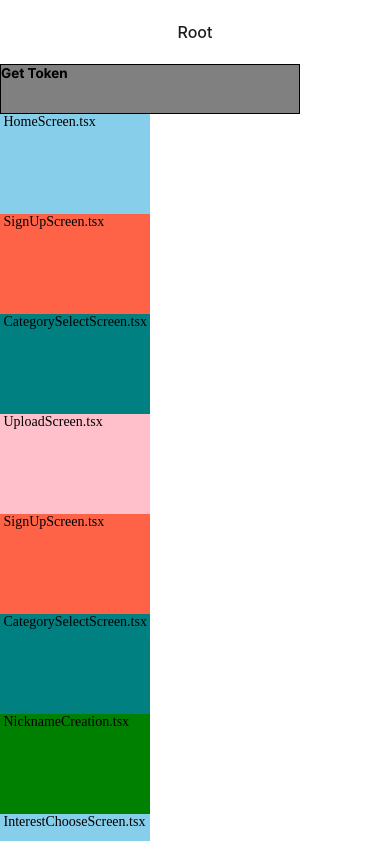
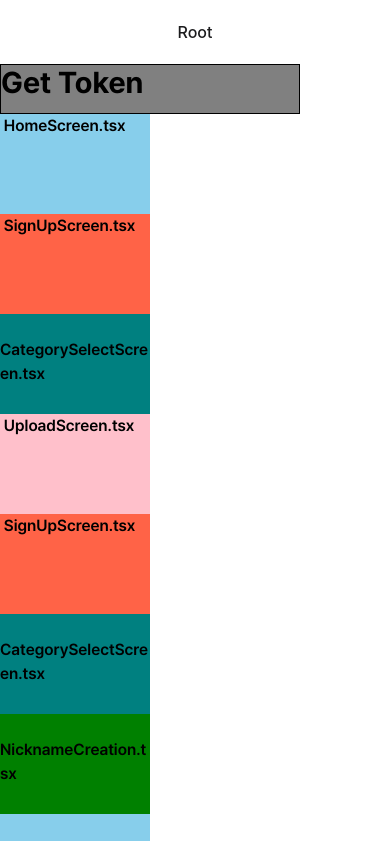
Before and after one commit to CCC-org/keewe-app, a React Native app: screen / in a window 390 px wide. Shown: the top 841 px of the page. Built offline with nearby package versions, Linux system fonts and the light colour scheme; a web font is replaced by a local one; what @gorhom/bottom-sheet would draw is missing.

Commit message:
FontText 삭제 및 theme에 FONT FAMILY 적용

```diff
--- a/src/components/bars/SnackBar.tsx
+++ b/src/components/bars/SnackBar.tsx
@@ -2,7 +2,6 @@ import { Pressable, Text } from 'react-native';
 import React from 'react';
 import { Snackbar } from 'react-native-paper';
 import { useTheme } from 'react-native-paper';
-import { FontText } from '../texts/StyledText';
 
 interface SnackBarProps {
   visible: boolean;
@@ -38,7 +37,7 @@ const SnackBar = (props: SnackBarProps) => {
             marginRight: 'auto',
           }}
         >
-          <FontText>{text}</FontText>
+          <Text>{text}</Text>
         </Snackbar>
       </Pressable>
     </>
--- a/src/components/texts/StyledText.tsx
+++ /dev/null
@@ -1,47 +0,0 @@
-import React, { useMemo } from 'react';
-import { Text } from 'react-native';
-import { TextProps, StyleProp, TextStyle } from 'react-native';
-
-export function MonoText(props: TextProps) {
-  return <Text {...props} style={[props.style, { fontFamily: 'space-mono' }]} />;
-}
-
-interface customTextProps extends TextProps {
-  style?: TextStyle;
-}
-
-export function FontText(props: customTextProps) {
-  let fontWeight = '';
-  if (props.style && props.style.fontWeight) {
-    fontWeight = props.style.fontWeight;
-    delete props.style.fontWeight;
-  }
-  const getFontFamily = (weight: string) => {
-    switch (weight) {
-      case '400':
-        return 'pretendard';
-      case '500':
-        return 'pretendardMedium';
-      case '600':
-        return 'pretendardSemiBold';
-      case '700':
-        return 'pretendardBold';
-      case '800':
-        return 'pretendardExtraBold';
-      case '900':
-        return 'pretendardBlack';
-      default:
-        return 'pretendard';
-    }
-  };
-
-  const dynamicFontWeight = {
-    fontFamily: useMemo(() => getFontFamily(fontWeight), [fontWeight]),
-  };
-
-  return (
-    <Text {...props} style={[dynamicFontWeight, props.style]}>
-      {props.children}
-    </Text>
-  );
-}
--- a/src/navigation/index.tsx
+++ b/src/navigation/index.tsx
@@ -1,12 +1,14 @@
 import { useNavigation } from '@react-navigation/native';
 import React, { useEffect, useState } from 'react';
 import { Pressable, ScrollView, View, Text } from 'react-native';
-import { FontText } from '../components/texts/StyledText';
+import { useTheme } from 'react-native-paper';
 import { getAccessToken } from '../utils/hooks/asyncStorage/Login';
 
 export function RootScreen() {
   const navigation = useNavigation();
   const [accessToken, setAccessToken] = useState<any>('');
+  const theme = useTheme();
+
   useEffect(() => {
     getAccessToken().then((token) => {
       setAccessToken(token);
@@ -21,10 +23,10 @@ export function RootScreen() {
         style={{ borderWidth: 1, backgroundColor: 'grey', width: 300, height: 50 }}
         onPress={() => getAccessToken().then((res) => console.log(res))}
       >
-        <FontText style={{ fontWeight: '700' }}>Get Token</FontText>
+        <Text style={theme.fonts.text.display}>Get Token</Text>
       </Pressable>
 
-      <FontText style={{ fontWeight: '500' }}>{accessToken}</FontText>
+      <Text style={theme.fonts.text.body1.regular}>{accessToken}</Text>
       <ScrollView>
         <Pressable onPress={() => navigation.navigate('Home')}>
           <View
@@ -34,7 +36,7 @@ export function RootScreen() {
               height: 100,
             }}
           >
-            <FontText> HomeScreen.tsx</FontText>
+            <Text style={theme.fonts.text.body1.bold}> HomeScreen.tsx</Text>
           </View>
         </Pressable>
         <Pressable onPress={() => navigation.navigate('SignUp')}>
@@ -45,7 +47,7 @@ export function RootScreen() {
               height: 100,
             }}
           >
-            <FontText> SignUpScreen.tsx</FontText>
+            <Text style={theme.fonts.text.body1.bold}> SignUpScreen.tsx</Text>
           </View>
         </Pressable>
         <Pressable onPress={() => navigation.navigate('CategorySelect')}>
@@ -56,7 +58,7 @@ export function RootScreen() {
               height: 100,
             }}
           >
-            <FontText> CategorySelectScreen.tsx</FontText>
+            <Text style={theme.fonts.text.body1.bold}> CategorySelectScreen.tsx</Text>
           </View>
         </Pressable>
 
@@ -68,7 +70,7 @@ export function RootScreen() {
               height: 100,
             }}
           >
-            <FontText> UploadScreen.tsx</FontText>
+            <Text style={theme.fonts.text.body1.bold}> UploadScreen.tsx</Text>
           </View>
         </Pressable>
         <Pressable onPress={() => navigation.navigate('SignUp')}>
@@ -79,7 +81,7 @@ export function RootScreen() {
               height: 100,
             }}
           >
-            <FontText> SignUpScreen.tsx</FontText>
+            <Text style={theme.fonts.text.body1.bold}> SignUpScreen.tsx</Text>
           </View>
         </Pressable>
         <Pressable onPress={() => navigation.navigate('CategorySelect')}>
@@ -90,7 +92,7 @@ export function RootScreen() {
               height: 100,
             }}
           >
-            <FontText> CategorySelectScreen.tsx</FontText>
+            <Text style={theme.fonts.text.body1.bold}> CategorySelectScreen.tsx</Text>
           </View>
         </Pressable>
 
@@ -102,7 +104,7 @@ export function RootScreen() {
               width: 150,
             }}
           >
-            <FontText> NicknameCreation.tsx</FontText>
+            <Text style={theme.fonts.text.body1.bold}> NicknameCreation.tsx</Text>
           </View>
         </Pressable>
         <Pressable onPress={() => navigation.navigate('InterestChoose')}>
@@ -113,7 +115,7 @@ export function RootScreen() {
               width: 150,
             }}
           >
-            <FontText> InterestChooseScreen.tsx</FontText>
+            <Text style={theme.fonts.text.body1.bold}> InterestChooseScreen.tsx</Text>
           </View>
         </Pressable>
         <Pressable onPress={() => navigation.navigate('ServiceIntroOne')}>
@@ -124,7 +126,7 @@ export function RootScreen() {
               width: 150,
             }}
           >
-            <FontText> ServiceIntroOneScreen.tsx</FontText>
+            <Text style={theme.fonts.text.body1.bold}> ServiceIntroOneScreen.tsx</Text>
           </View>
         </Pressable>
         <Pressable onPress={() => navigation.navigate('ServiceIntroOne')}>
@@ -135,7 +137,7 @@ export function RootScreen() {
               width: 150,
             }}
           >
-            <FontText> ServiceIntroOneScreen.tsx</FontText>
+            <Text style={theme.fonts.text.body1.regular}> ServiceIntroOneScreen.tsx</Text>
           </View>
         </Pressable>
       </ScrollView>
--- a/src/screens/upload/EditButton.tsx
+++ b/src/screens/upload/EditButton.tsx
@@ -1,13 +1,21 @@
 import { Pressable, PressableProps, StyleSheet, Text, View } from 'react-native';
 import React from 'react';
-import { FontText, MonoText } from '../../components/texts/StyledText';
+import theme from '../../theme/light';
 
 const EditButton = (
   props: JSX.IntrinsicAttributes & PressableProps & React.RefAttributes<View>,
 ) => {
   return (
     <Pressable {...props} style={styles.container}>
-      <FontText style={{ fontSize: 14, paddingLeft: 36 }}>수정</FontText>
+      <Text
+        style={{
+          ...theme.fonts.text.caption1,
+          marginLeft: 36,
+          color: `${theme.colors.graphic.black}50`,
+        }}
+      >
+        수정
+      </Text>
     </Pressable>
   );
 };
--- a/src/screens/upload/UploadScreen.tsx
+++ b/src/screens/upload/UploadScreen.tsx
@@ -7,7 +7,6 @@ import InsightLinkTriggerButton from '../../components/buttons/InsightLinkTrigge
 import UploadLinkCard from '../../components/cards/LinkCardForUpload';
 import HeaderRightButton from '../../components/header/HeaderRightButton';
 import StaticSizeScrollTextArea from '../../components/texts/StaticSizeScrollTextArea';
-import { FontText } from '../../components/texts/StyledText';
 import { IFolder } from '../../types/upload';
 import { UploadApis } from '../../utils/api/UploadAPIs';
 import {
--- a/src/theme/light.ts
+++ b/src/theme/light.ts
@@ -43,44 +43,37 @@ declare global {
         color: string;
         display: {
           fontFamily: string;
-          fontWeight: any;
           fontSize: number;
           lineHeight: number;
         };
         headline1: {
           fontFamily: string;
-          fontWeight: any;
           fontSize: number;
           lineHeight: number;
         };
         headline2: {
           fontFamily: string;
-          fontWeight: any;
           fontSize: number;
           lineHeight: number;
         };
         footnote: {
           fontFamily: string;
-          fontWeight: any;
           fontSize: number;
           lineHeight: number;
         };
         caption1: {
           fontFamily: string;
-          fontWeight: any;
           fontSize: number;
           lineHeight: number;
         };
         body1: {
           regular: {
             fontFamily: string;
-            fontWeight: any;
             fontSize: number;
             lineHeight: number;
           };
           bold: {
             fontFamily: string;
-            fontWeight: any;
             fontSize: number;
             lineHeight: number;
           };
@@ -88,13 +81,11 @@ declare global {
         body2: {
           regular: {
             fontFamily: string;
-            fontWeight: any;
             fontSize: number;
             lineHeight: number;
           };
           bold: {
             fontFamily: string;
-            fontWeight: any;
             fontSize: number;
             lineHeight: number;
           };
@@ -137,49 +128,49 @@ const GRAPHIC = {
   green: '#09CE84',
   marine: '#0FA7B0',
 };
-
+/**
+ * 400 : pretendard
+ * 500 : pretendardMedium
+ * 600 : pretendardSemiBold
+ * 700: pretendardBold
+ * 800: pretendardExtraBold
+ * 900: pretendardBlack
+ */
 const TEXT = {
   color: GRAPHIC.black,
   display: {
-    fontFamily: 'pretendard',
-    fontWeight: '700',
+    fontFamily: 'pretendardBold',
     fontSize: 30,
     lineHeight: 36,
   },
   headline1: {
-    fontFamily: 'pretendard',
-    fontWeight: '700',
+    fontFamily: 'pretendardSemiBold',
     fontSize: 22,
     lineHeight: 28,
   },
   headline2: {
-    fontFamily: 'pretendard',
-    fontWeight: '700',
+    fontFamily: 'pretendardSemiBold',
     fontSize: 18,
     lineHeight: 20,
   },
   footnote: {
     fontFamily: 'pretendard',
-    fontWeight: '400',
     fontSize: 14,
-    lineHeight: 16,
+    lineHeight: 20,
   },
   caption1: {
-    fontFamily: 'pretendard',
-    fontWeight: '400',
-    fontSize: 14,
+    fontFamily: 'pretendardMedium',
+    fontSize: 12,
     lineHeight: 16,
   },
   body1: {
     regular: {
       fontFamily: 'pretendard',
-      fontWeight: '400',
       fontSize: 16,
       lineHeight: 24,
     },
     bold: {
-      fontFamily: 'pretendard',
-      fontWeight: '700',
+      fontFamily: 'pretendardSemiBold',
       fontSize: 16,
       lineHeight: 24,
     },
@@ -187,13 +178,11 @@ const TEXT = {
   body2: {
     regular: {
       fontFamily: 'pretendard',
-      fontWeight: '400',
       fontSize: 14,
       lineHeight: 20,
     },
     bold: {
-      fontFamily: 'pretendard',
-      fontWeight: '700',
+      fontFamily: 'pretendardSemiBold',
       fontSize: 14,
       lineHeight: 20,
     },
```
